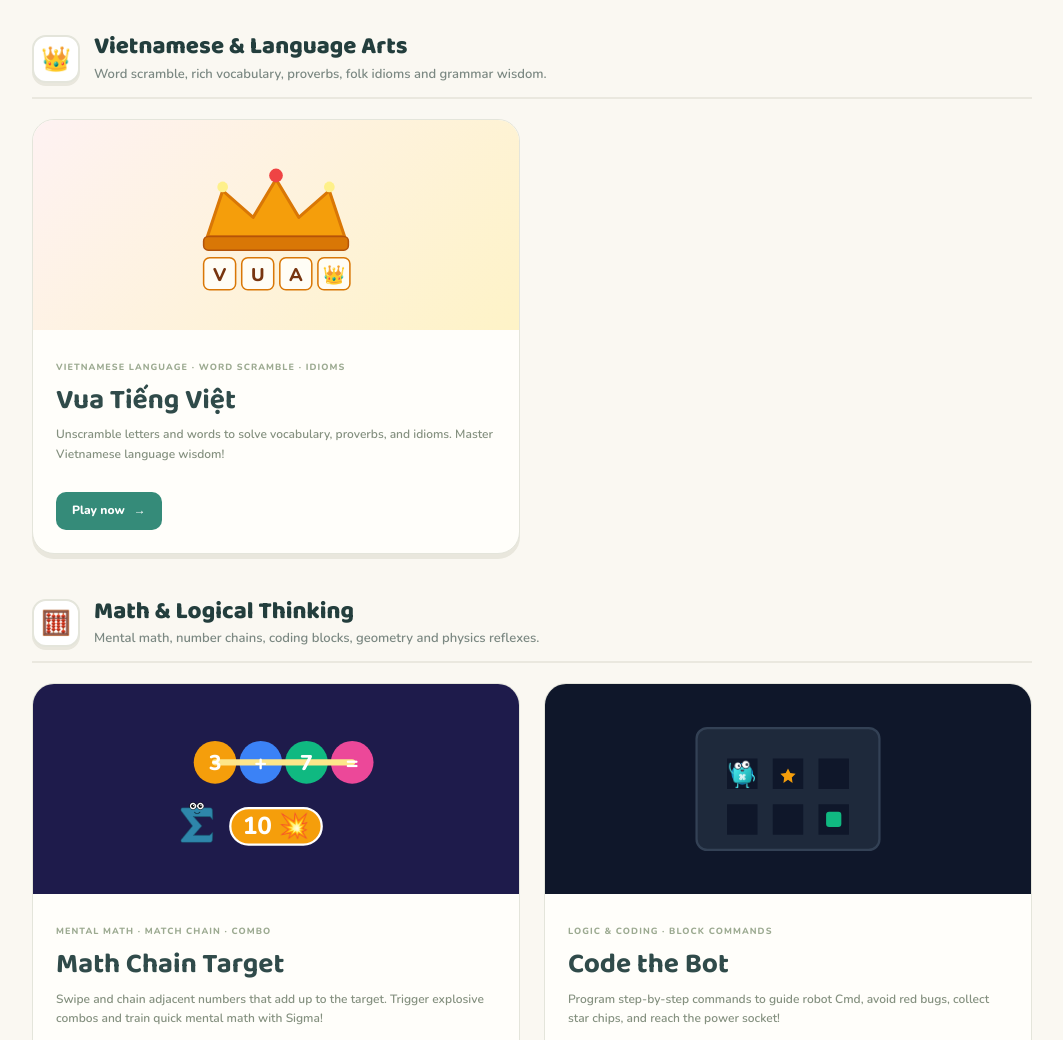
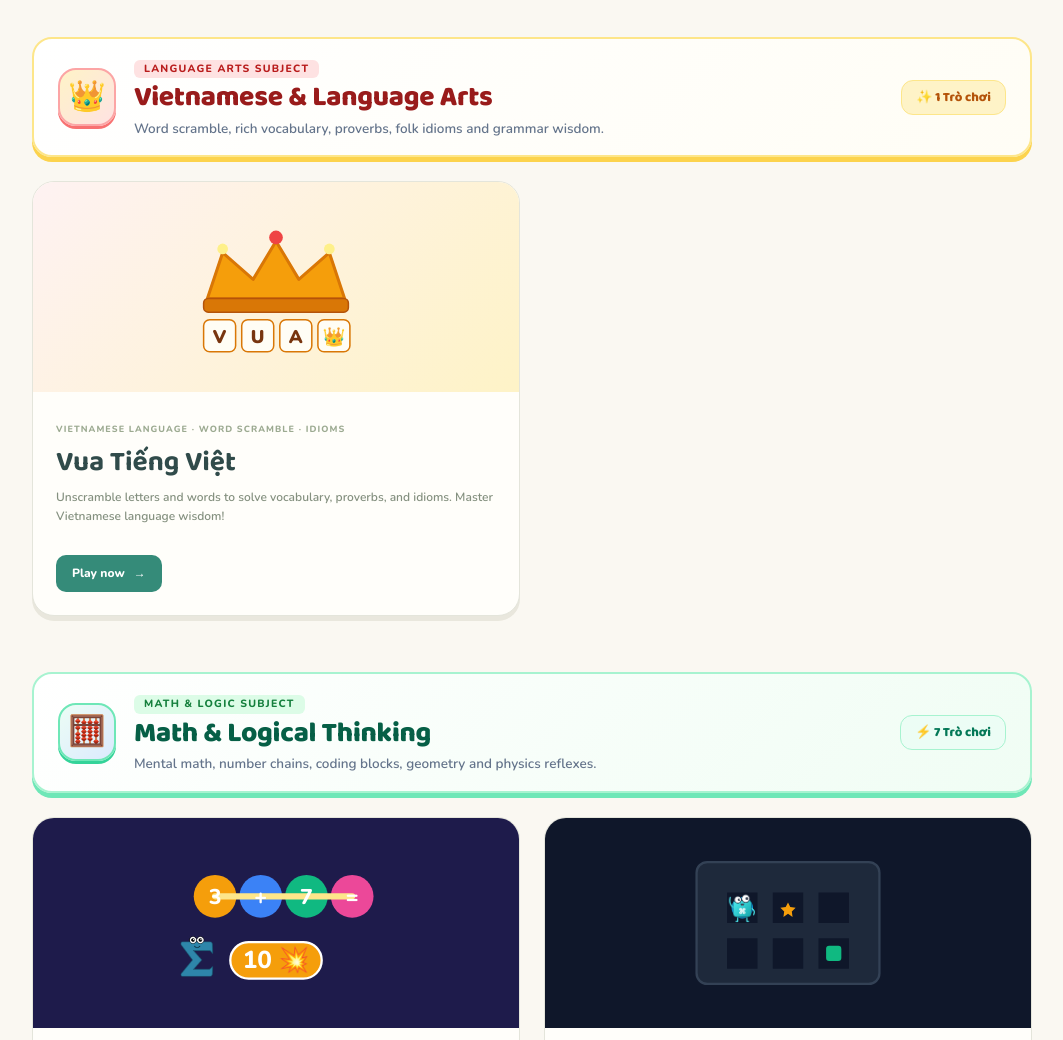
Before and after one commit to hoanghaihung3012/mind-phoenix, a website: page games/index.html in a window 1280 px wide. Shown: the part 327-1367 px from the top of the page, without its empty margins (108-1171 px from the left). Drawn offline with nearby package versions, Linux system fonts and the light colour scheme.

Commit message:
style: enhance section headers on games hub with prominent badges, thematic colors and game counters

```diff
--- a/games/index.html
+++ b/games/index.html
@@ -12,7 +12,7 @@
   <script type="module">import { initGameLanguage } from './i18n.mjs'; initGameLanguage();</script>
   <link rel="preconnect" href="https://fonts.googleapis.com">
   <link rel="preconnect" href="https://fonts.gstatic.com" crossorigin>
-  <link href="https://fonts.googleapis.com/css2?family=Baloo+2:wght@600;700;800&family=Nunito:wght@500;600;700;800&display=swap" rel="stylesheet">
+  <link href="https://fonts.googleapis.com/css2?family=Baloo+2:wght@600;700;800&family=Nunito:wght@500;600;700;800;900&display=swap" rel="stylesheet">
   <style>
     :root { color-scheme: light; }
     * { box-sizing: border-box; }
@@ -28,15 +28,151 @@
     .eyebrow { margin: 0 0 12px; color: #ae8760; font-size: 10px; font-weight: 800; letter-spacing: .16em; text-transform: uppercase; }
     h1 { margin: 0; font: 800 clamp(34px, 6vw, 52px)/1.15 "Baloo 2", system-ui, sans-serif; letter-spacing: -.03em; }
     h1 span { color: #358b79; }
-    .intro { margin: 14px 0 36px; color: #7b8882; font-size: 14px; }
+    .intro { margin: 14px 0 40px; color: #7b8882; font-size: 14px; }
 
-    /* SECTION CATEGORIES */
-    .category-section { margin-bottom: 44px; }
-    .category-head { display: flex; align-items: center; gap: 14px; margin-bottom: 20px; padding-bottom: 12px; border-bottom: 2px solid #eae8df; }
-    .category-icon { display: grid; place-items: center; width: 48px; height: 48px; border-radius: 14px; font-size: 24px; background: #fff; border: 2px solid #e4e5db; box-shadow: 0 3px 0 #e9e7dd; flex-shrink: 0; }
-    .category-info h2 { margin: 0; font: 800 24px/1.2 "Baloo 2", system-ui, sans-serif; color: #233e3d; }
-    .category-info p { margin: 2px 0 0; color: #7b8882; font-size: 13px; font-weight: 600; }
+    /* VIBRANT CATEGORY SECTIONS */
+    .category-section { margin-bottom: 56px; }
 
+    .category-head {
+      display: flex;
+      align-items: center;
+      justify-content: space-between;
+      gap: 16px;
+      margin-bottom: 24px;
+      padding: 16px 24px;
+      background: #ffffff;
+      border: 2px solid #e7e5dc;
+      border-radius: 20px;
+      box-shadow: 0 4px 0 #ede9dd;
+      transition: transform 0.2s ease, box-shadow 0.2s ease;
+    }
+
+    .category-head-left {
+      display: flex;
+      align-items: center;
+      gap: 18px;
+    }
+
+    .category-icon {
+      display: grid;
+      place-items: center;
+      width: 58px;
+      height: 58px;
+      border-radius: 18px;
+      font-size: 30px;
+      background: #fff;
+      border: 2px solid #e4e5db;
+      box-shadow: 0 3px 0 #dedad0;
+      flex-shrink: 0;
+    }
+
+    .category-badge-pill {
+      display: inline-block;
+      font: 800 10.5px/1 "Nunito", sans-serif;
+      text-transform: uppercase;
+      letter-spacing: 0.12em;
+      padding: 4px 10px;
+      border-radius: 6px;
+      margin-bottom: 4px;
+    }
+
+    .category-info h2 {
+      margin: 0;
+      font: 800 28px/1.15 "Baloo 2", system-ui, sans-serif;
+      letter-spacing: -0.01em;
+    }
+
+    .category-info p {
+      margin: 3px 0 0;
+      color: #64748b;
+      font-size: 13.5px;
+      font-weight: 600;
+    }
+
+    .category-count {
+      display: flex;
+      align-items: center;
+      gap: 6px;
+      padding: 6px 14px;
+      border-radius: 12px;
+      font: 800 13px "Baloo 2", sans-serif;
+      white-space: nowrap;
+      flex-shrink: 0;
+    }
+
+    /* THEME: TIẾNG VIỆT */
+    .theme-viet {
+      border-color: #fde68a;
+      background: linear-gradient(135deg, #ffffff 0%, #fffdf5 100%);
+      box-shadow: 0 5px 0 #fcd34d;
+    }
+    .theme-viet .category-icon {
+      background: linear-gradient(135deg, #fef3c7, #fee2e2);
+      border-color: #fca5a5;
+      box-shadow: 0 3px 0 #f87171;
+    }
+    .theme-viet .category-badge-pill {
+      background: #fee2e2;
+      color: #b91c1c;
+    }
+    .theme-viet .category-info h2 {
+      color: #991b1b;
+    }
+    .theme-viet .category-count {
+      background: #fef3c7;
+      color: #b45309;
+      border: 1.5px solid #fde68a;
+    }
+
+    /* THEME: TOÁN & LOGIC */
+    .theme-math {
+      border-color: #a7f3d0;
+      background: linear-gradient(135deg, #ffffff 0%, #f0fdf4 100%);
+      box-shadow: 0 5px 0 #6ee7b7;
+    }
+    .theme-math .category-icon {
+      background: linear-gradient(135deg, #ecfdf5, #dbeafe);
+      border-color: #6ee7b7;
+      box-shadow: 0 3px 0 #34d399;
+    }
+    .theme-math .category-badge-pill {
+      background: #dcfce7;
+      color: #15803d;
+    }
+    .theme-math .category-info h2 {
+      color: #065f46;
+    }
+    .theme-math .category-count {
+      background: #ecfdf5;
+      color: #047857;
+      border: 1.5px solid #a7f3d0;
+    }
+
+    /* THEME: LỚP HỌC & GIỜ RA CHƠI */
+    .theme-fun {
+      border-color: #bae6fd;
+      background: linear-gradient(135deg, #ffffff 0%, #f0f9ff 100%);
+      box-shadow: 0 5px 0 #7dd3fc;
+    }
+    .theme-fun .category-icon {
+      background: linear-gradient(135deg, #e0f2fe, #fef9c3);
+      border-color: #7dd3fc;
+      box-shadow: 0 3px 0 #38bdf8;
+    }
+    .theme-fun .category-badge-pill {
+      background: #e0f2fe;
+      color: #0369a1;
+    }
+    .theme-fun .category-info h2 {
+      color: #075985;
+    }
+    .theme-fun .category-count {
+      background: #f0f9ff;
+      color: #0284c7;
+      border: 1.5px solid #bae6fd;
+    }
+
+    /* GAME CARDS GRID */
     .games { display: grid; grid-template-columns: repeat(2, minmax(0, 1fr)); gap: 24px; }
     .game { overflow: hidden; border: 1.5px solid #e4e5db; border-radius: 22px; background: #fffefa; box-shadow: 0 5px 0 #e9e7dd; transition: transform .18s, border-color .18s; }
     .game:hover { transform: translateY(-4px); border-color: #7bb7a1; }
@@ -54,7 +190,16 @@
     .play { display: inline-flex; align-items: center; gap: 9px; margin-top: 20px; padding: 9px 16px; border-radius: 10px; background: #358b79; color: white; font-size: 12px; font-weight: 800; }
     footer { padding: 18px 0 32px; color: #a0a497; font-size: 10px; text-align: center; }
     footer nav { display: flex; justify-content: center; flex-wrap: wrap; gap: 12px 20px; margin-top: 10px; color: #304b4a; font-size: 12px; }
-    @media (max-width: 600px) { .games { grid-template-columns: 1fr; gap: 22px; } main { padding: 30px 0; } header { min-height: 76px; } .brand { font-size: 19px; } .cover { height: 180px; } }
+    @media (max-width: 600px) {
+      .games { grid-template-columns: 1fr; gap: 22px; }
+      main { padding: 30px 0; }
+      header { min-height: 76px; }
+      .brand { font-size: 19px; }
+      .cover { height: 180px; }
+      .category-head { flex-direction: column; align-items: flex-start; padding: 14px 18px; }
+      .category-head-left { width: 100%; }
+      .category-count { align-self: flex-end; }
+    }
     @media (prefers-reduced-motion: reduce) { * { transition: none !important; } }
   </style>
 </head>
@@ -80,11 +225,17 @@
 
       <!-- SECTION 1: TIẾNG VIỆT & NGÔN NGỮ -->
       <section class="category-section">
-        <div class="category-head">
+        <div class="category-head theme-viet">
+          <div class="category-head-left">
             <div class="category-icon" aria-hidden="true">👑</div>
             <div class="category-info">
+              <span class="category-badge-pill" data-en="Language Arts Subject">Chủ đề Tiếng Việt</span>
               <h2 data-en="Vietnamese & Language Arts">Môn Tiếng Việt & Ngôn Ngữ</h2>
               <p data-en="Word scramble, rich vocabulary, proverbs, folk idioms and grammar wisdom.">Sắp xếp chữ cái xáo trộn, giải nghĩa từ ghép, từ láy và ghép thành ngữ ca dao tục ngữ dân gian!</p>
+            </div>
+          </div>
+          <div class="category-count">
+            <span>✨ 1 Trò chơi</span>
           </div>
         </div>
         <div class="games">
@@ -102,11 +253,17 @@
 
       <!-- SECTION 2: TOÁN & TƯ DUY LOGIC -->
       <section class="category-section">
-        <div class="category-head">
+        <div class="category-head theme-math">
+          <div class="category-head-left">
             <div class="category-icon" aria-hidden="true">🧮</div>
             <div class="category-info">
+              <span class="category-badge-pill" data-en="Math & Logic Subject">Chủ đề Toán học</span>
               <h2 data-en="Math & Logical Thinking">Môn Toán & Tư Duy Logic</h2>
               <p data-en="Mental math, number chains, coding blocks, geometry and physics reflexes.">Tính nhẩm siêu tốc, nối số bùng nổ, khối lệnh lập trình và hình học tư duy sắc bén!</p>
+            </div>
+          </div>
+          <div class="category-count">
+            <span>⚡ 7 Trò chơi</span>
           </div>
         </div>
         <div class="games">
@@ -184,11 +341,17 @@
 
       <!-- SECTION 3: GIỜ RA CHƠI & LỚP HỌC -->
       <section class="category-section">
-        <div class="category-head">
+        <div class="category-head theme-fun">
+          <div class="category-head-left">
             <div class="category-icon" aria-hidden="true">🦆</div>
             <div class="category-info">
+              <span class="category-badge-pill" data-en="Classroom Activities">Lớp học & Hoạt động</span>
               <h2 data-en="Classroom & Recess Fun">Giờ Ra Chơi & Lớp Học</h2>
               <p data-en="Exciting random selector and party activities for lively school activities.">Hoạt động bốc thăm ngẫu nhiên đầy hào hứng cho lớp học và giờ giải lao.</p>
+            </div>
+          </div>
+          <div class="category-count">
+            <span>🎉 1 Trò chơi</span>
           </div>
         </div>
         <div class="games">
```
Lines whose indentation alone changed are shown as unchanged.
